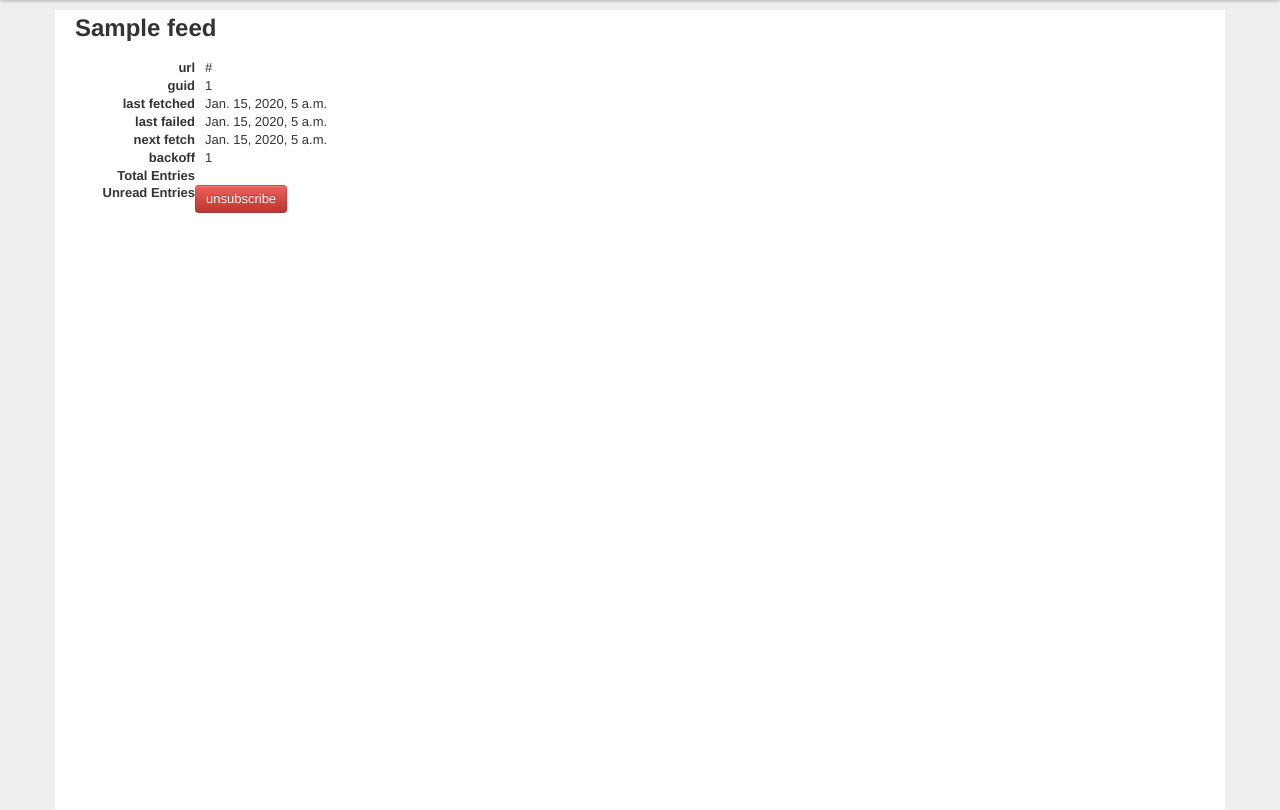
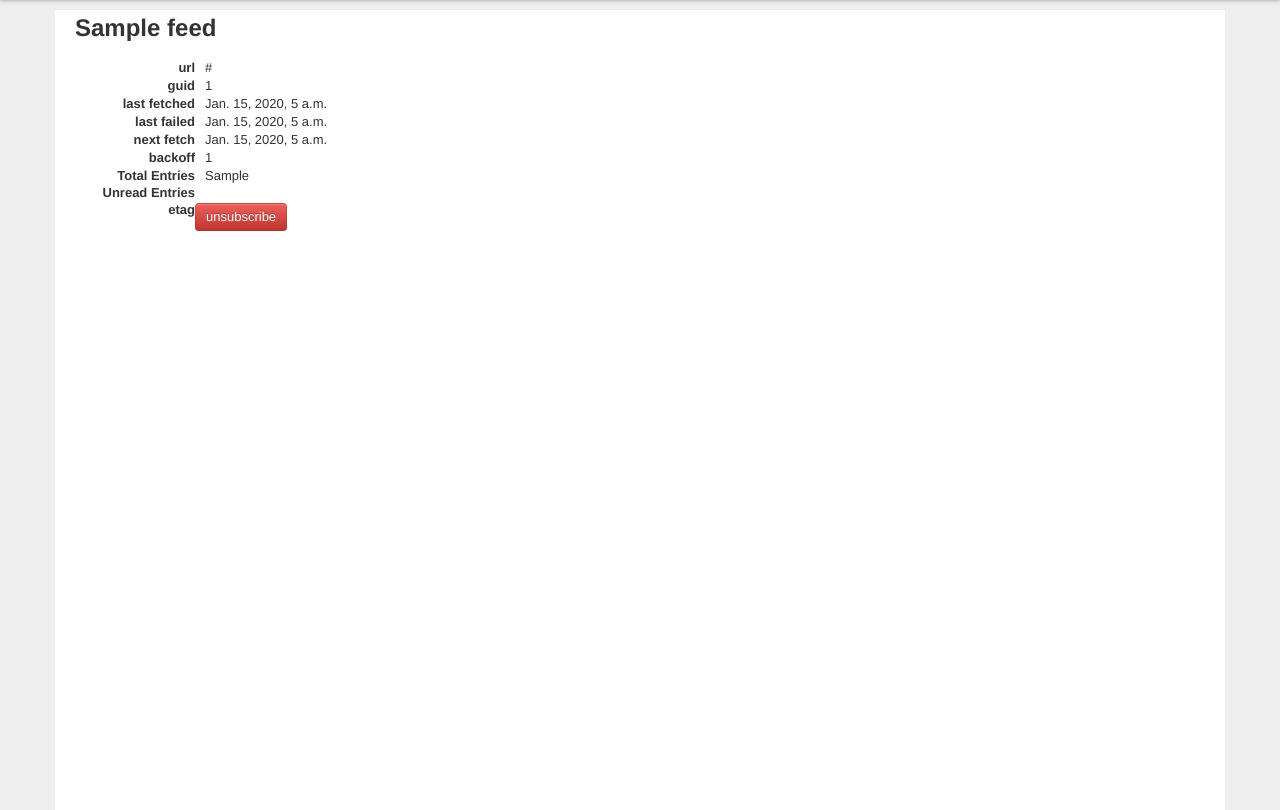
Before and after one commit to thraxil/antisocial, a Django app: template antisocial/templates/main/subscription.html in a window 1280 px wide. Shown: the part 40-850 px from the top of the page. Run offline with Django 3.2, Linux system fonts and the light colour scheme; the template is opened without the code that fills it: values that come from a table or form of the project are taken from there, others are empty; tables that the repository leaves empty hold one stand-in row (values such as "Sample post"); parts of the project's set-up code (start-up, migrations or seed data) failed here and were passed over; some libraries are stand-ins or nearby versions.

Commit message:
add etag support

```diff
--- a/antisocial/main/models.py
+++ b/antisocial/main/models.py
@@ -15,6 +15,7 @@
     last_failed = models.DateTimeField(null=True)
     next_fetch = models.DateTimeField()
     backoff = models.IntegerField(default=0)
+    etag = models.CharField(max_length=256, default="")
 
     def subscribe_user(self, user):
         r = self.subscription_set.filter(user=user)
@@ -45,7 +46,7 @@
         self.save()
 
     def try_fetch(self):
-        d = feedparser.parse(self.url)
+        d = feedparser.parse(self.url, etag=self.etag)
         if 'status' in d and d.status == 404:
             self.fetch_failed()
             return
@@ -54,6 +55,7 @@
             return
         if 'title' in d.feed and d.feed.title != self.title:
             self.title = d.feed.title
+
         guid = d.feed.get(
             'guid',
             d.feed.get(
@@ -64,6 +66,8 @@
         if guid != self.guid:
             self.guid = guid
         self.backoff = 0
+        if 'etag' in d:
+            self.etag = d.etag
         self.save()
         if 'entries' in d:
             for entry in d.entries:
--- a/antisocial/templates/main/subscription.html
+++ b/antisocial/templates/main/subscription.html
@@ -32,6 +32,10 @@
 		</form>
 {% endif %}
 	</dd>
+	{% if feed.etag %}
+	<dt>etag</dt>
+	<dd>{{feed.etag}}</dd>
+	{% endif %}
 </dl>
 
 <form action="unsubscribe/" method="post">
```
Also changed, not shown: antisocial/main/migrations/0002_auto__add_field_feed_etag.py (added).
